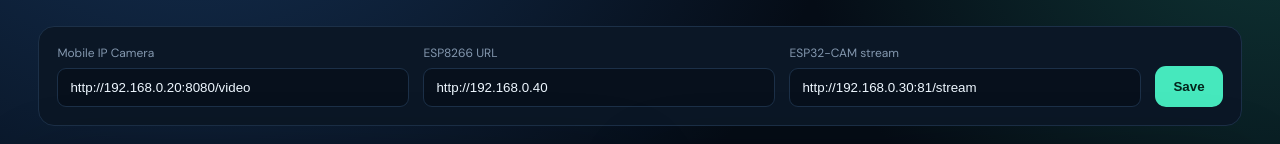
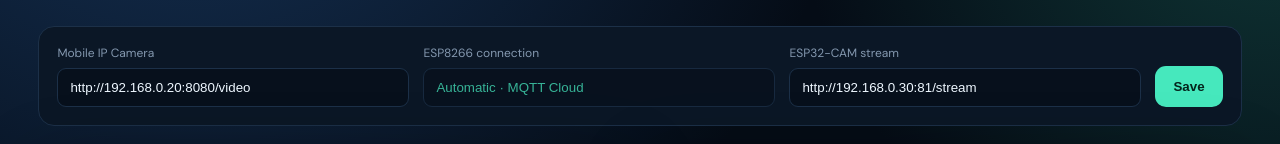
Before and after one commit to mahfuz640/esp32_robotics_arm-_controll_bymediapipe, a React (Vite) app in the folder frontend/: page / in a window 1280 px wide. Both pictures are taken after a click on the button "⚙ Settings". Shown: the part 150-294 px from the top of the page. Built offline with nearby package versions, Linux system fonts and the light colour scheme; no server answers.

Commit message:
Auto-detect ESP8266 through MQTT status

```diff
--- a/frontend/src/App.jsx
+++ b/frontend/src/App.jsx
@@ -5,6 +5,7 @@ const MODEL = 'https://storage.googleapis.com/mediapipe-models/hand_landmarker/h
 const WASM = 'https://cdn.jsdelivr.net/npm/@mediapipe/tasks-vision@0.10.22-rc.20250304/wasm'
 const API_BASE = (import.meta.env.VITE_API_URL || '').replace(/\/$/, '')
 const apiUrl = path => `${API_BASE}${path}`
+const CLOUD_MQTT_MODE = Boolean(API_BASE)
 const LINKS = [[0,1],[1,2],[2,3],[3,4],[0,5],[5,6],[6,7],[7,8],[5,9],[9,10],[10,11],[11,12],[9,13],[13,14],[14,15],[15,16],[13,17],[17,18],[18,19],[19,20],[0,17]]
 
 function fingerStates(p, hand) {
@@ -115,7 +116,7 @@ export default function App() {
 
   return <div className="app">
     <header><div><p className="eyebrow">ESP ROBOTICS LAB</p><h1>Vision Control Center</h1><p className="subtitle">Mobile IP camera, MediaPipe এবং ESP32 monitoring</p></div><div className="header-actions"><div className="gesture"><small>DETECTED</small><strong>{hasHand?`${fingers} FINGER${fingers===1?'':'S'}`:'NO HAND'}</strong></div><button className="icon-button" onClick={()=>setSettings(v=>!v)}>⚙ Settings</button></div></header>
-    {settings&&<form className="settings" onSubmit={save}><label>Mobile IP Camera<input value={mobileUrl} onChange={e=>setMobileUrl(e.target.value)} placeholder="http://PHONE_IP:8080/video"/></label><label>ESP8266 URL<input value={controllerUrl} onChange={e=>setControllerUrl(e.target.value)}/></label><label>ESP32-CAM stream<input value={monitorUrl} onChange={e=>setMonitorUrl(e.target.value)}/></label><button>Save</button></form>}
+    {settings&&<form className="settings" onSubmit={save}><label>Mobile IP Camera<input value={mobileUrl} onChange={e=>setMobileUrl(e.target.value)} placeholder="http://PHONE_IP:8080/video"/></label>{CLOUD_MQTT_MODE?<label>ESP8266 connection<input value="Automatic · MQTT Cloud" disabled/></label>:<label>ESP8266 URL<input value={controllerUrl} onChange={e=>setControllerUrl(e.target.value)}/></label>}<label>ESP32-CAM stream<input value={monitorUrl} onChange={e=>setMonitorUrl(e.target.value)}/></label><button>Save</button></form>}
     {error&&<div className="alert">{error}</div>}
     <main>
       <section className="camera-card"><div className="card-head"><div><span className="number">01</span><h2>Device Camera</h2><p>এই device-এর camera দিয়ে finger detection</p></div><Status online={running}>{running?'LIVE':'OFFLINE'}</Status></div><div className="viewport"><video ref={video} playsInline muted/><canvas ref={canvas}/>{!running&&<div className="empty"><span>✋</span><p>Camera বন্ধ আছে</p></div>}</div><div className="controls source-controls"><select value={mode} disabled={running} onChange={e=>setMode(e.target.value)}><option value="local">This device camera</option><option value="ip">Mobile IP Camera</option></select>{running?<button className="danger" onClick={stop}>Stop camera</button>:<button onClick={mode==='ip'?startIp:startLocal} disabled={loading}>{loading?'MediaPipe loading…':'Start device camera'}</button>}</div></section>
--- a/frontend/src/overrides.css
+++ b/frontend/src/overrides.css
@@ -2,4 +2,5 @@
 .controls.source-controls { justify-content: space-between; gap: 10px; }
 select { padding: 11px; border-radius: 9px; border: 1px solid var(--line); background: #07101c; color: #dceaff; }
 @media (max-width: 850px) { .settings { grid-template-columns: 1fr; } }
+input:disabled{opacity:.75;color:var(--cyan);cursor:not-allowed}
 .manual-panel{margin-top:22px;padding:22px;background:linear-gradient(145deg,#0e1c2d,#08131f);border:1px solid var(--line);border-radius:20px}.manual-heading,.manual-actions,.slider span,.slider small{display:flex;align-items:center;justify-content:space-between}.manual-heading h2{margin:0}.manual-heading .eyebrow{margin-bottom:6px}.sliders{display:grid;grid-template-columns:repeat(3,1fr);gap:24px;margin:25px 0}.slider{display:block;padding:16px;background:#07121f;border:1px solid var(--line);border-radius:13px}.slider output{font:700 1rem 'Space Mono';color:var(--cyan)}.slider input{padding:0;margin:19px 0 10px;accent-color:var(--cyan)}.slider small{color:#61758d}.slider small i{height:1px;flex:1;margin:0 8px;background:#263a51}.manual-actions{justify-content:flex-end;gap:15px;color:#ff9aa8;font-size:.8rem}.manual-actions .success{color:var(--cyan)}@media(max-width:750px){.sliders{grid-template-columns:1fr}.manual-heading{align-items:flex-start;gap:15px;flex-direction:column}}
```
Also changed, not shown: 1 other file (tests, documents, lock files or other folders).
